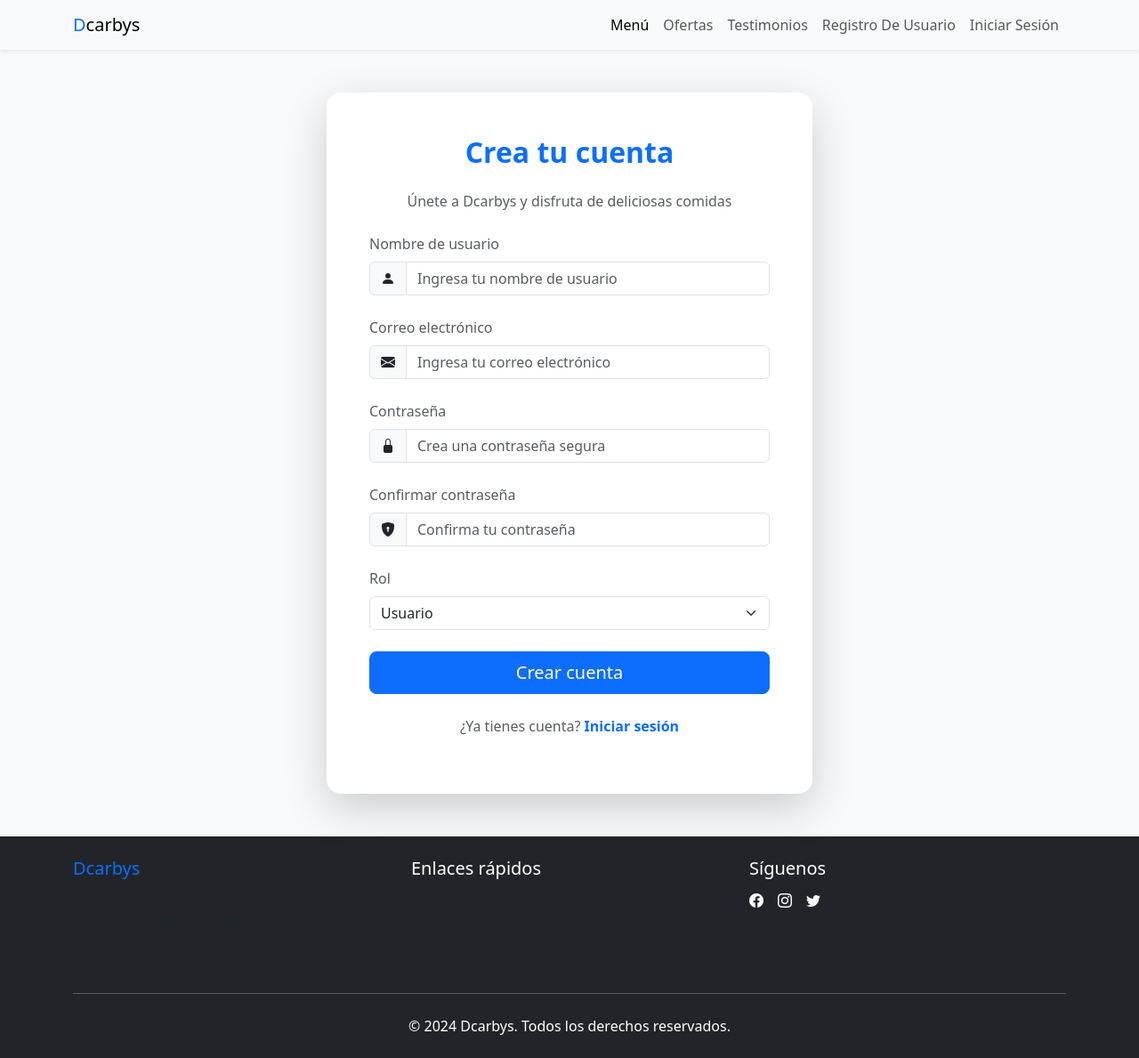
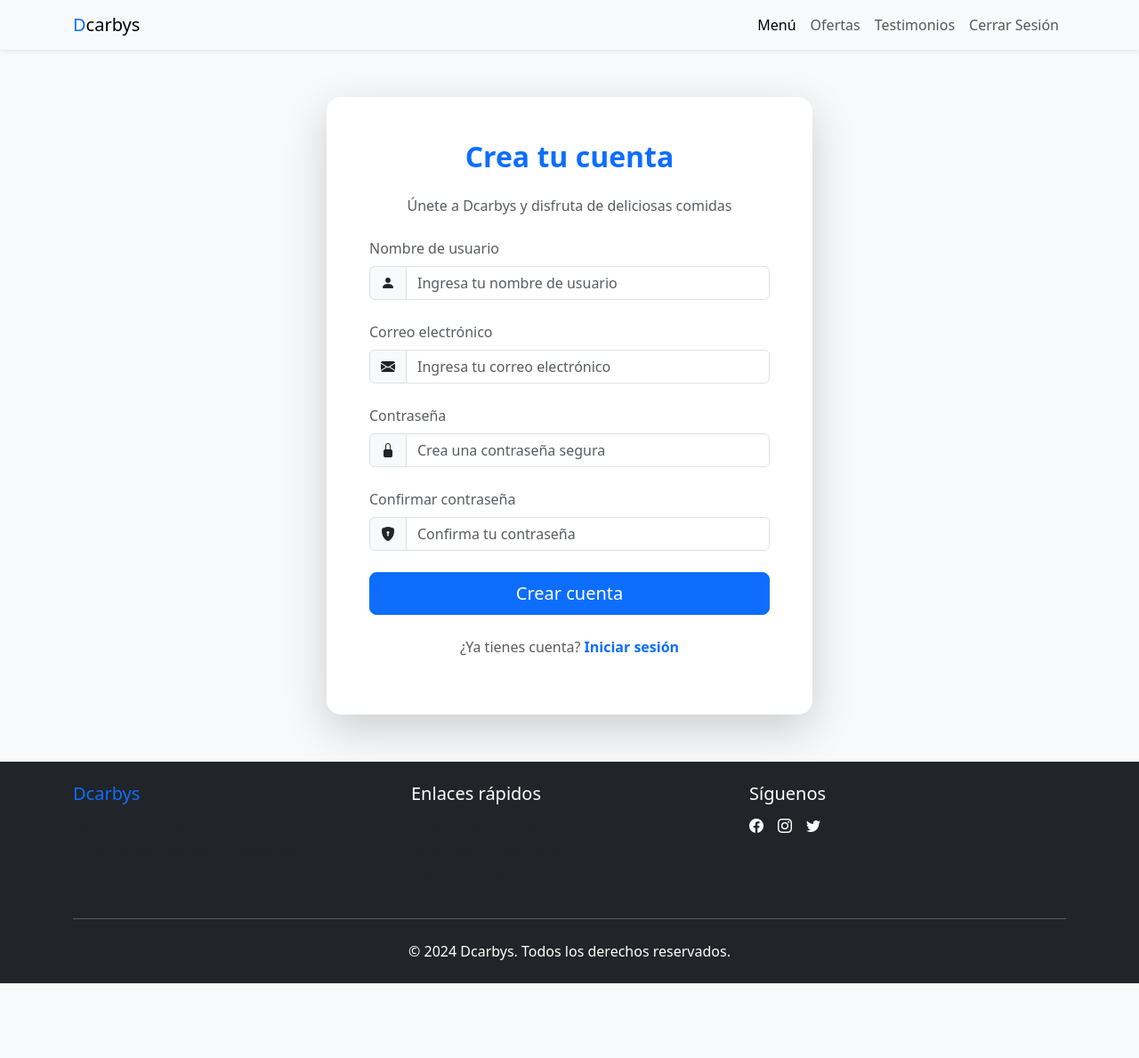
Before and after one commit to Ju-seph/dcarbys, a Flask app: template templates/views/usuarios/registro_usuarios.html in a window 1280 px wide. Shown: the whole page at 89% size. After the commit the page ends 1105 px from the top, so only its background shows below. Run offline with Flask 3, Linux system fonts and the light colour scheme; the template is opened without the code that fills it, so the values that code supplies are empty; the visitor is signed in with stand-in values (Sample User, id 1); parts of the project's set-up code (start-up, migrations or seed data) failed here and were passed over.

Commit message:
logout
salir

```diff
--- a/main.py
+++ b/main.py
@@ -27,6 +27,10 @@ def save_user():
 def login_user():
     return usu.login_user(request)
 
+@app.route('/logout', methods=["GET"])
+def logout_user():
+    return usu.logout_user()
+
 
 
 
--- a/templates/base.html
+++ b/templates/base.html
@@ -28,12 +28,18 @@
                     <li class="nav-item">
                         <a class="nav-link" href="#testimonios">Testimonios</a>
                     </li>
+                    {% if session.get('usuario_id') %}
+                    <li class="nav-item">
+                        <a class="nav-link" href="/logout">Cerrar Sesión</a>
+                    </li>
+                    {% else %}
                     <li class="nav-item">
                         <a class="nav-link" href="/registro_usuarios">Registro De Usuario</a>
                     </li>
                     <li class="nav-item">
                         <a class="nav-link" href="/login_usuarios">Iniciar Sesión</a>
                     </li>
+                    {% endif %}
                 </ul>
             </div>
         </div>
--- a/templates/views/usuarios/registro_usuarios.html
+++ b/templates/views/usuarios/registro_usuarios.html
@@ -47,13 +47,6 @@
                                 </div>
                             </div>
 
-                            <div class="mb-4">
-                                <label for="u_rol" class="form-label text-muted">Rol</label>
-                                <select class="form-select" id="u_rol" name="u_rol" required>
-                                    <option value="usuario" selected>Usuario</option>
-                                    <option value="administrador">Administrador</option>
-                                </select>
-                            </div>
 
                             <div class="d-grid gap-2 mb-4">
                                 <button type="submit" class="btn btn-primary btn-lg">Crear cuenta</button>
```
Also changed, not shown: controllers/ctl_usuarios.py (+8 -0 lines).
